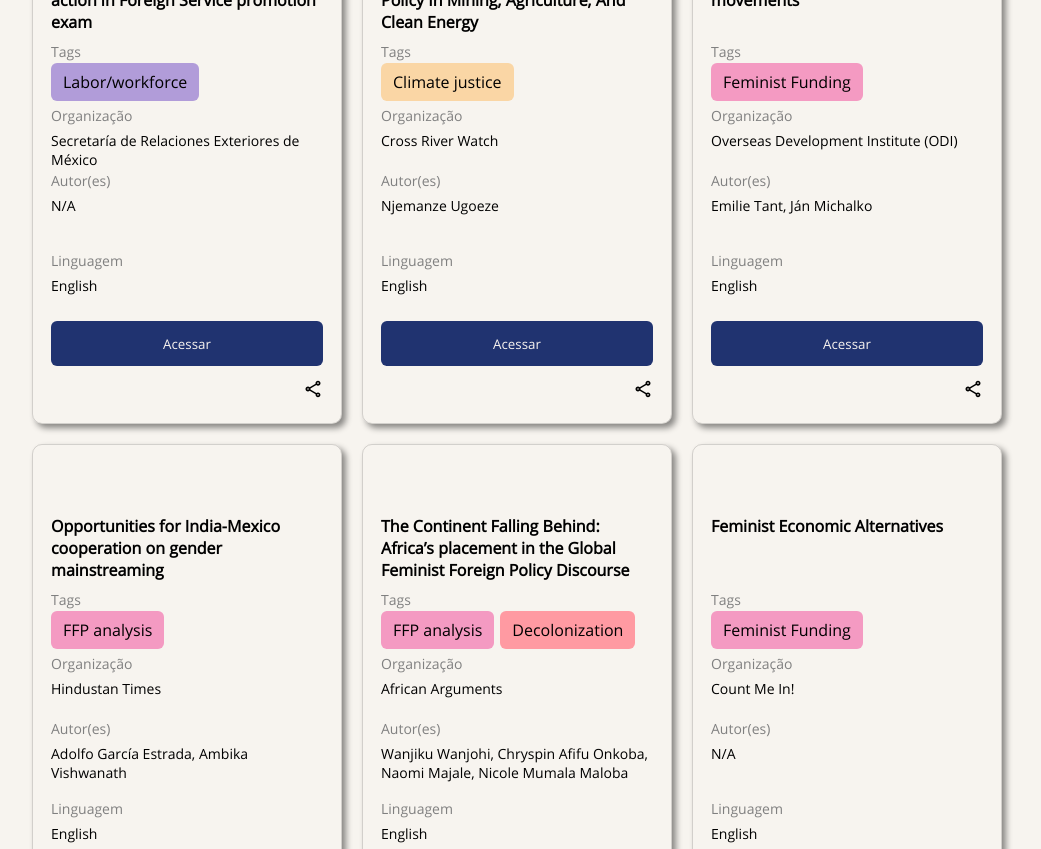
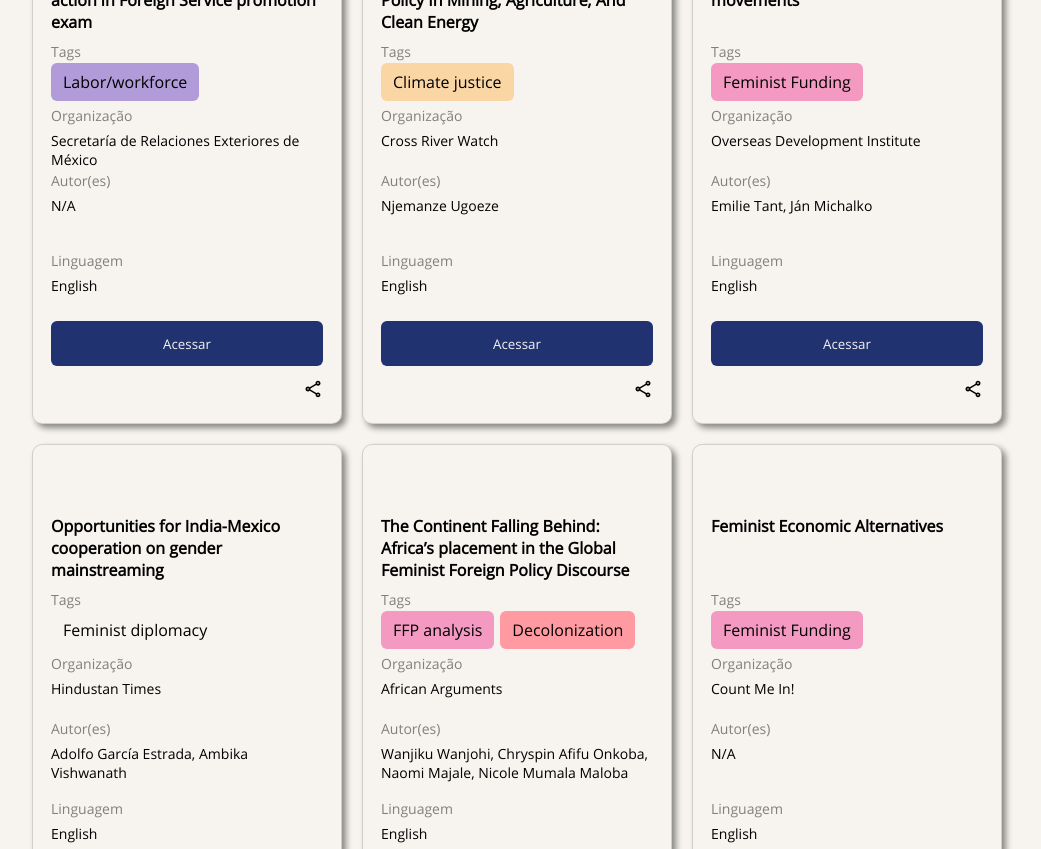
Before and after one commit to bsdeab/FFPR, a React (Create React App) app: page / in a window 1280 px wide. Shown: the part 1480-2329 px from the top of the page, without its empty margins (123-1164 px from the left). Built offline with nearby package versions, Linux system fonts and the light colour scheme.

Commit message:
Update Projects.jsx

```diff
--- a/src/pages/Projects.jsx
+++ b/src/pages/Projects.jsx
@@ -15,7 +15,7 @@ const data = [
     "year": "2020",
     "language": ["English"],
     "link": "https://drive.google.com/drive/folders/1K-4i_CRuBCHcjVwsgg9pnrEh0QJ2VR40?usp=drive_link",
-    "type": "Framework",
+    "type": "Toolkit",
     "region": "Global",
     "source": "Civil society",
     "paid": "Free",
@@ -30,8 +30,8 @@ const data = [
     "link": "https://drive.google.com/drive/folders/1y7aeQYj9aI8vqeUKCwsYrwB3dHHgBJBG?usp=drive_link",
     "type": "Report",
     "region": "Global",
-    "source": "Individual",
-    "paid": "Paywalled",
+    "source": "Civil Society",
+    "paid": "Free",
   },
   {
     "title": "A Reality Check of Dutch Feminist Foreign Policy in Afghanistan and South Sudan",
@@ -42,8 +42,8 @@ const data = [
     "language": ["English"],
     "link": "https://drive.google.com/file/d/1ip0PLF4aJ4W1qCarRHoSUrl6hMjf3UXt/view",
     "type": "Report",
-    "source": "International organization",
-    "region": ["Europe"],
+    "source": "Civil society",
+    "region": ["Europe", "Asia"],
     "paid": "Free",
   },
   {
@@ -55,8 +55,8 @@ const data = [
     "language": ["English"],
     "link": "https://www.gob.mx/sre/prensa/foreign-ministry-adopts-affirmative-action-in-foreign-service-promotion-exam?idiom=en",
     "type": "Press Release",
-    "source": "",
-    "region": "Latin America and the Caribbean",
+    "source": "Government",
+    "region": "Americas",
     "paid": "Free",
   },
   {
@@ -69,25 +69,25 @@ const data = [
     "link": "https://crossriverwatch.com/2024/08/improving-feminist-leadership-policy-in-mining-agriculture-and-clean-energy-by-njemanze-ugoeze/",
     "type": "Blog",
     "source": "Government",
-    "region": "Sub-Saharan Africa",
+    "region": "Africa",
     "paid": "Free",
   },
   {
     "title": "Why donors must finance feminist movements",
     "tags": ["Feminist Funding"],
-    "organization": "Overseas Development Institute (ODI)",
+    "organization": "Overseas Development Institute",
     "author": ["Emilie Tant", "Ján Michalko"],
     "year": "2024",
     "language": ["English"],
     "link": "https://odi.org/en/insights/why-donors-must-finance-feminist-movements/",
     "type": "Blog",
-    "source": "Individual",
+    "source": "Civil society",
     "region": "Global",
     "paid": "Free"
   },
   {
     "title": "Opportunities for India-Mexico cooperation on gender mainstreaming",
-    "tags": ["FFP analysis"],
+    "tags": ["Feminist diplomacy"],
     "organization": "Hindustan Times",
     "author": ["Adolfo García Estrada", "Ambika Vishwanath"],
     "year": "2024",
@@ -95,7 +95,7 @@ const data = [
     "link": "https://www.hindustantimes.com/ht-insight/international-affairs/opportunities-for-india-mexico-cooperation-on-gender-mainstreaming-101724917511018.html",
     "type": "News",
     "source": "News organization",
-    "region": ["Asia", "Latin America and the Caribbean"],
+    "region": ["Asia", "Americas"],
     "paid": "Free"
   },
   {
@@ -108,7 +108,7 @@ const data = [
     "link": "https://africanarguments.org/2024/08/the-continent-falling-behind-africas-placement-in-the-global-feminist-foreign-policy-discourse/",
     "type": "Blog",
     "source": "News Organization",
-    "region": "Sub-Saharan Africa",
+    "region": "Africa",
     "paid": "Free"
   },
   {
@@ -133,7 +133,7 @@ const data = [
     "language": ["English"],
     "link": "https://kvinnatillkvinna.org/wp-content/uploads/2023/05/The-Kvinna-till-Kvinna-Foundatio",
     "type": "Reports",
-    "source": "",
+    "source": "Civil society",
     "region": "Europe",
     "paid": "Free"
   },
@@ -146,7 +146,7 @@ const data = [
     "language": ["English"],
     "link": "https://niice.org.np/archives/7525",
     "type": "Blog",
-    "source": "",
+    "source": "News organization",
     "region": "Asia",
     "paid": "Free"
   },
@@ -157,7 +157,7 @@ const data = [
     "author": ["Niha Pandey", "Keshav Giri"],
     "year": "2024",
     "language": ["English"],
-    "link": "",
+    "link": "https://ekantipur.com/en/opinion/2024/08/13/dimensions-of-feminist-foreign-policy-06-44.html",
     "type": "News",
     "source": "News organization",
     "region": "Asia",
@@ -171,8 +171,8 @@ const data = [
     "year": "२०८१",
     "language": ["नेपाली"],
     "link": "https://ekantipur.com/opinion/2024/08/13/dimensions-of-feminist-foreign-policy-06-44.html",
-    "type": "News",
-    "source": "",
+    "type": "Op-ed",
+    "source": "News organization",
     "region": "Asia",
     "paid": "Free"
   },
@@ -185,7 +185,7 @@ const data = [
     "language": ["English"],
     "link": "https://odi.org/en/insights/what-is-the-value-of-feminist-foreign-policy-in-advancing-social-justice-globally/",
     "type": "Blog",
-    "source": "",
+    "source": "Civil society",
     "region": "Global",
     "paid": "Free"
   },
```
